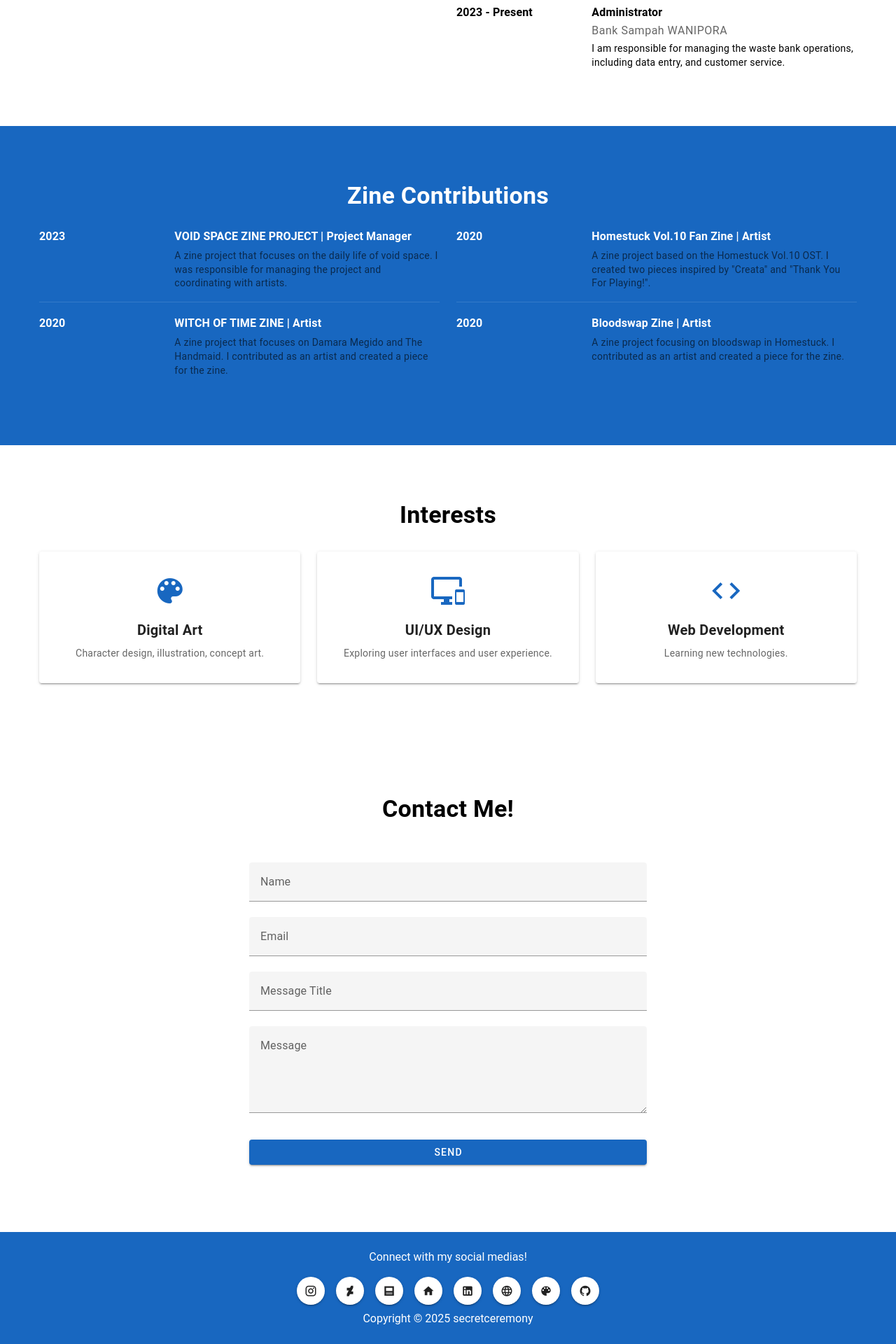
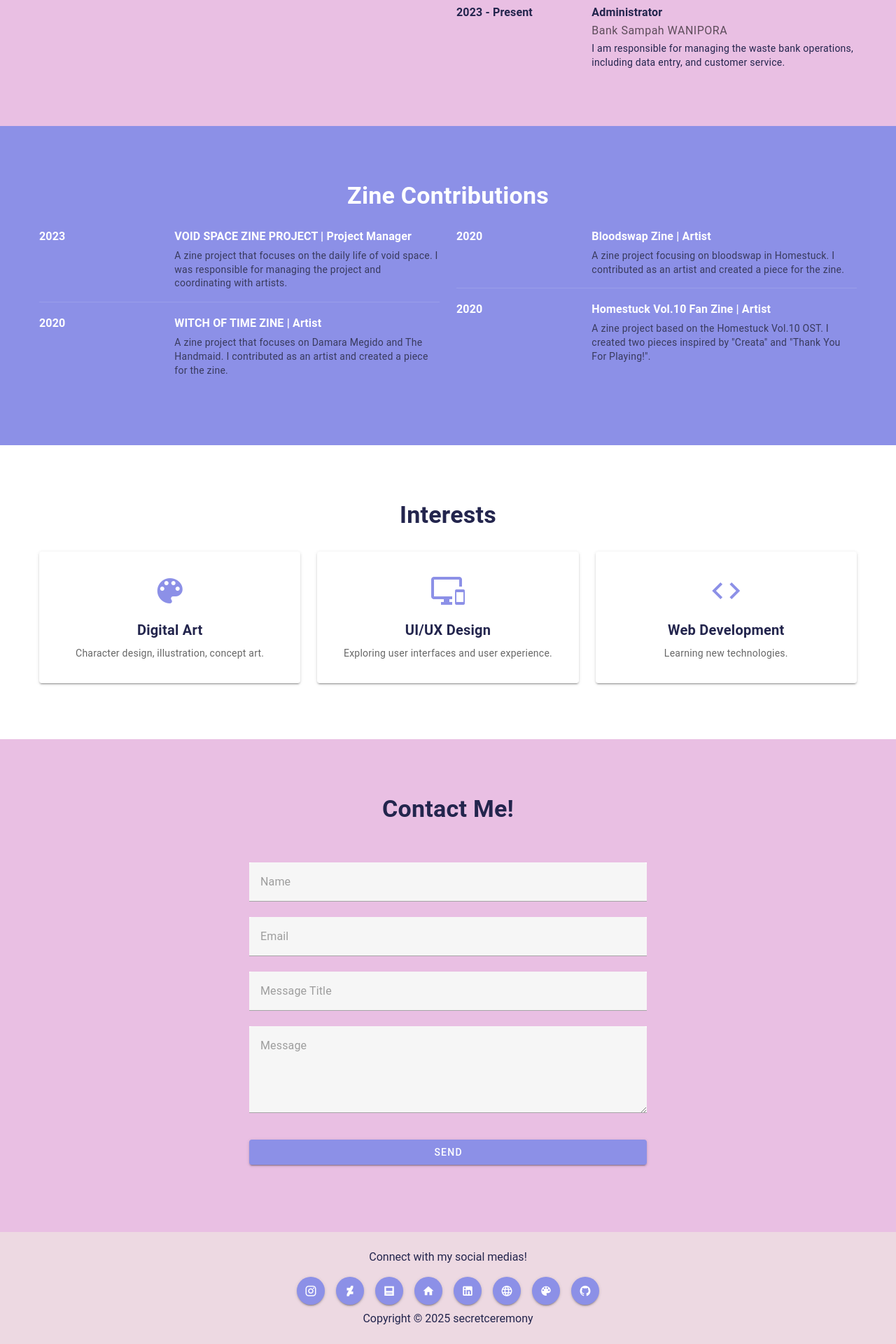
Before and after one commit to secretceremony/sillywillysil, a Vue app: page / in a window 1280 px wide. Shown: the part 873-2793 px from the top of the page at 70% size. Built offline with nearby package versions, Linux system fonts and the light colour scheme.

Commit message:
added color palette

```diff
--- a/src/components/ContactForm.vue
+++ b/src/components/ContactForm.vue
@@ -1,5 +1,5 @@
 <template>
-   <h2 class="text-h4 font-weight-bold text-center mb-6">Contact Me!</h2>
+  <h2 class="text-h4 font-weight-bold text-center mb-6 contact-text">Contact Me!</h2>
   <v-container class="mt-10 contact-form" max-width="600">
     <v-form @submit.prevent="sendEmail" ref="formRef">
       <v-text-field
@@ -35,7 +35,7 @@
         outlined
         ></v-textarea>
 
-        <v-btn type="submit" class="mt-4" block color="primary">Send</v-btn>
+      <v-btn type="submit" class="mt-4" block color="#8C90E7">Send</v-btn>
 
       <v-alert
         v-if="success"
@@ -73,6 +73,7 @@
       error: false
     };
   },
+
   methods: {
     sendEmail() {
       this.success = false;
@@ -92,3 +93,49 @@
   }
 };
 </script>
+
+<style scoped>
+/* Using deep selectors to target Vuetify component internals */
+/* The .contact-form class on the v-container provides a scope for these styles */
+
+/* Styling for the background of outlined text fields and textarea */
+.contact-form ::v-deep(.v-input__control) {
+  background-color: #ffffff; /* Set background to white */
+}
+
+/* Styling for the border of outlined text fields and textarea */
+.contact-form ::v-deep(.v-input--outlined fieldset) {
+  border-color: #BAA7E6; /* Unfocused border color from the palette */
+}
+
+/* Styling for the label color */
+.contact-form ::v-deep(.v-label) {
+   color: rgba(0, 0, 0, 0.6); /* Default unfocused label color - adjust rgba value if a different shade is desired */
+}
+
+/* Styles for the focused state (border and label) */
+.contact-form ::v-deep(.v-input--is-focused.v-input--outlined fieldset) {
+  border-color: #8C90E7 !important; /* Focused border color from the palette */
+}
+
+.contact-form ::v-deep(.v-input--is-focused .v-label) {
+  color: #8C90E7 !important; /* Focused label color from the palette */
+}
+
+/* Styling for the success alert */
+.contact-form ::v-deep(.v-alert.v-alert--type-success) {
+  background-color: #BAA7E6 !important; /* Success background from the palette */
+  color: #000000 !important; /* Ensure text is readable on the light background */
+}
+
+/* Styling for the error alert */
+.contact-form ::v-deep(.v-alert.v-alert--type-error) {
+  background-color: #ECC9dc !important; /* Error background from the palette (unconventional) */
+  color: #000000 !important; /* Ensure text is readable on the light background */
+}
+
+/* Apply text color from the palette */
+.contact-text {
+  color: #23254d;
+}
+</style>
--- a/src/components/Footer.vue
+++ b/src/components/Footer.vue
@@ -1,45 +1,45 @@
 <template>
-  <v-footer color="primary">
+  <v-footer color="#edd9e2">
     <v-container class="text-center">
-      <div class="mb-4">
+      <div class="mb-4 footer-text">
         Connect with my social medias!
       </div>
 
       <div class="mb-2">
-        <v-btn icon size="small" class="mx-2" href="https://www.instagram.com/eclairvanna/" target="_blank">
+        <v-btn icon size="small" class="mx-2" href="https://www.instagram.com/eclairvanna/" target="_blank" color="#8C90E7">
             <v-icon>mdi-instagram</v-icon>
         </v-btn>
 
-        <v-btn icon size="small" class="mx-2" href="http://sxlveri.deviantart.com/" target="_blank">
+        <v-btn icon size="small" class="mx-2" href="http://sxlveri.deviantart.com/" target="_blank" color="#8C90E7">
             <v-icon>mdi-deviantart</v-icon>
         </v-btn>
 
-        <v-btn icon size="small" class="mx-2" href="https://sil-vxeri.tumblr.com/" target="_blank">
+        <v-btn icon size="small" class="mx-2" href="https://sil-vxeri.tumblr.com/" target="_blank" color="#8C90E7">
             <v-icon>mdi-post</v-icon>
         </v-btn>
 
-        <v-btn icon size="small" class="mx-2" href="http://toyhou.se/silvxeri/" target="_blank">
+        <v-btn icon size="small" class="mx-2" href="http://toyhou.se/silvxeri/" target="_blank" color="#8C90E7">
              <v-icon>mdi-home</v-icon>
         </v-btn>
 
-        <v-btn icon size="small" class="mx-2" href="https://www.linkedin.com/in/ansselmaa/" target="_blank">
+        <v-btn icon size="small" class="mx-2" href="https://www.linkedin.com/in/ansselmaa/" target="_blank" color="#8C90E7">
             <v-icon>mdi-linkedin</v-icon>
         </v-btn>
 
-        <v-btn icon size="small" class="mx-2" href="https://secretceremony.carrd.co/" target="_blank">
+        <v-btn icon size="small" class="mx-2" href="https://secretceremony.carrd.co/" target="_blank" color="#8C90E7">
             <v-icon>mdi-web</v-icon>
         </v-btn>
 
-        <v-btn icon size="small" class="mx-2" href="https://artfight.net/~secretceremony" target="_blank">
+        <v-btn icon size="small" class="mx-2" href="https://artfight.net/~secretceremony" target="_blank" color="#8C90E7">
             <v-icon>mdi-palette</v-icon>
         </v-btn>
 
-         <v-btn icon size="small" class="mx-2" href="https://github.com/secretceremony" target="_blank">
-             <v-icon>mdi-github</v-icon>
+          <v-btn icon size="small" class="mx-2" href="https://github.com/secretceremony" target="_blank" color="#8C90E7">
+              <v-icon>mdi-github</v-icon>
         </v-btn>
       </div>
 
-      <div>
+      <div class="footer-text">
         Copyright &copy; <span id="currentYear"></span> secretceremony
       </div>
     </v-container>
@@ -54,3 +54,12 @@ export default {
   }
 };
 </script>
+
+<style scoped>
+/* Apply text color from the palette */
+.footer-text {
+  color: #23254d;
+}
+
+
+</style>
--- a/src/components/Navbar.vue
+++ b/src/components/Navbar.vue
@@ -1,5 +1,5 @@
 <template>
-    <v-app-bar app color="primary" dark>
+  <v-app-bar app color="#8C90E7" dark>
     <v-toolbar-title>silly willy sil!</v-toolbar-title>
     <v-spacer></v-spacer>
     <v-btn to="/about" text>About</v-btn>
--- a/src/components/TOS.vue
+++ b/src/components/TOS.vue
@@ -1,6 +1,6 @@
 <template>
   <v-card flat>
-      <v-card-text>
+    <v-card-text class="tos-text">
       <h3 class="text-h6 mb-4">Terms of Service (TOS) for Commissions</h3>
       <p>By commissioning me, you agree to the following terms:</p>
 
@@ -53,6 +53,12 @@
 </script>
 
 <style scoped>
+/* Apply the requested dark purple color to all text within the v-card-text */
+.tos-text {
+  color: #23254d; /* The requested very dark purple */
+}
+
+/* Existing list styling */
 ul {
   padding-left: 20px;
 }
--- a/src/components/TOU.vue
+++ b/src/components/TOU.vue
@@ -1,6 +1,6 @@
 <template>
   <v-card flat>
-      <v-card-text>
+    <v-card-text class="tou-text">
       <h3 class="text-h6 mb-4">Terms of Use (TOU) for Commissioned Artwork</h3>
       <p>These terms outline how you may use the commissioned artwork you receive.</p>
 
@@ -38,6 +38,12 @@
 </script>
 
 <style scoped>
+/* Apply the requested dark purple color to all text within the v-card-text */
+.tou-text {
+  color: #23254d; /* The requested very dark purple */
+}
+
+/* Existing list styling */
 ul {
   padding-left: 20px;
 }
--- a/src/pages/About.vue
+++ b/src/pages/About.vue
@@ -1,6 +1,7 @@
 <template>
   <div>
-    <section class="bg-primary text-white text-center">
+    <!-- Changed background color -->
+    <section style="background-color: #8C90E7;" class="text-white text-center">
       <v-container class="py-10 py-md-16">
         <v-row align="center" justify="center">
           <v-col cols="12" md="6">
@@ -22,7 +23,8 @@
       </v-container>
     </section>
 
-    <section class="bg-surface py-10 py-md-16">
+    <!-- Changed background color -->
+    <section style="background-color: #E9BFE3;" class="py-10 py-md-16 dark-text">
       <v-container>
         <v-row align="start" justify="center">
           <v-col cols="12" md="6">
@@ -94,7 +96,8 @@
       </v-container>
     </section>
 
-    <section class="bg-primary text-white py-10 py-md-16">
+    <!-- Changed background color -->
+    <section style="background-color: #8C90E7;" class="text-white py-10 py-md-16">
       <v-container>
         <h2 class="text-h4 font-weight-bold text-center mb-6">Zine Contributions</h2>
 
@@ -107,11 +110,13 @@
                 </v-col>
                 <v-col cols="12" sm="8">
                   <div class="font-weight-bold text-subtitle-1 mb-1">
+                    <!-- Keep text-white class for links -->
                     <a href="https://heyzine.com/flip-book/b6986b2e30.html" target="_blank" class="text-decoration-none text-white">
                       VOID SPACE ZINE PROJECT
                     </a> | Project Manager
                   </div>
-                  <p class="text-body-2 text-medium-emphasis text-white">
+                  <!-- Text color controlled by parent text-white -->
+                  <p class="text-body-2 text-medium-emphasis">
                     A zine project that focuses on the daily life of void space. I was responsible for managing the project and coordinating with artists.
                   </p>
                 </v-col>
@@ -127,11 +132,13 @@
                 </v-col>
                 <v-col cols="12" sm="8">
                   <div class="font-weight-bold text-subtitle-1 mb-1">
+                    <!-- Keep text-white class for links -->
                     <a href="https://x.com/witchoftimezine" target="_blank" class="text-decoration-none text-white">
                       WITCH OF TIME ZINE
                     </a> | Artist
                   </div>
-                  <p class="text-body-2 text-medium-emphasis text-white">
+                   <!-- Text color controlled by parent text-white -->
+                  <p class="text-body-2 text-medium-emphasis">
                     A zine project that focuses on Damara Megido and The Handmaid. I contributed as an artist and created a piece for the zine.
                   </p>
                 </v-col>
@@ -147,12 +154,12 @@
                 </v-col>
                 <v-col cols="12" sm="8">
                   <div class="font-weight-bold text-subtitle-1 mb-1">
-                    <a href="https://x.com/VOL10_FANZINE" target="_blank" class="text-decoration-none text-white">
-                      Homestuck Vol.10 Fan Zine
-                    </a> | Artist
+                    <!-- Keep text-white class for links (although this one has no link) -->
+                    Bloodswap Zine | Artist
                   </div>
-                  <p class="text-body-2 text-medium-emphasis text-white">
-                    A zine project based on the Homestuck Vol.10 OST. I created two pieces inspired by "Creata" and "Thank You For Playing!".
+                   <!-- Text color controlled by parent text-white -->
+                  <p class="text-body-2 text-medium-emphasis">
+                    A zine project focusing on bloodswap in Homestuck. I contributed as an artist and created a piece for the zine.
                   </p>
                 </v-col>
               </v-row>
@@ -167,10 +174,12 @@
                 </v-col>
                 <v-col cols="12" sm="8">
                   <div class="font-weight-bold text-subtitle-1 mb-1">
-                    Bloodswap Zine | Artist
+                     <!-- Keep text-white class for links (although this one has no link) -->
+                    Homestuck Vol.10 Fan Zine | Artist
                   </div>
-                  <p class="text-body-2 text-medium-emphasis text-white">
-                    A zine project focusing on bloodswap in Homestuck. I contributed as an artist and created a piece for the zine.
+                   <!-- Text color controlled by parent text-white -->
+                  <p class="text-body-2 text-medium-emphasis">
+                    A zine project based on the Homestuck Vol.10 OST. I created two pieces inspired by "Creata" and "Thank You For Playing!".
                   </p>
                 </v-col>
               </v-row>
@@ -180,16 +189,18 @@
       </v-container>
     </section>
 
+    <!-- Keep background color as white, updated icon colors -->
     <section class="bg-white py-10 py-md-16">
       <v-container>
-        <h2 class="text-h4 font-weight-bold text-center mb-8">Interests</h2>
+        <h2 class="text-h4 font-weight-bold text-center mb-8 dark-text">Interests</h2>
 
         <v-row justify="center">
           <v-col cols="12" sm="6" md="4">
             <v-card elevation="2" class="pa-4">
               <v-card-text class="text-center">
-                <v-icon size="48" color="primary" class="mb-4">mdi-palette</v-icon>
-                <h3 class="text-h6 font-weight-semibold mb-2">Digital Art</h3>
+                <!-- Changed icon color -->
+                <v-icon size="48" color="#8C90E7" class="mb-4">mdi-palette</v-icon>
+                <h3 class="text-h6 font-weight-semibold mb-2 dark-text">Digital Art</h3>
                 <p class="text-body-2 text-medium-emphasis">
                   Character design, illustration, concept art.
                 </p>
@@ -200,8 +211,9 @@
           <v-col cols="12" sm="6" md="4">
             <v-card elevation="2" class="pa-4">
               <v-card-text class="text-center">
-                <v-icon size="48" color="primary" class="mb-4">mdi-monitor-cellphone</v-icon>
-                <h3 class="text-h6 font-weight-semibold mb-2">UI/UX Design</h3>
+                <!-- Changed icon color -->
+                <v-icon size="48" color="#8C90E7" class="mb-4">mdi-monitor-cellphone</v-icon>
+                <h3 class="text-h6 font-weight-semibold mb-2 dark-text">UI/UX Design</h3>
                 <p class="text-body-2 text-medium-emphasis">
                   Exploring user interfaces and user experience.
                 </p>
@@ -212,8 +224,9 @@
           <v-col cols="12" sm="6" md="4">
             <v-card elevation="2" class="pa-4">
               <v-card-text class="text-center">
-                <v-icon size="48" color="primary" class="mb-4">mdi-code-tags</v-icon>
-                <h3 class="text-h6 font-weight-semibold mb-2">Web Development</h3>
+                 <!-- Changed icon color -->
+                <v-icon size="48" color="#8C90E7" class="mb-4">mdi-code-tags</v-icon>
+                <h3 class="text-h6 font-weight-semibold mb-2 dark-text">Web Development</h3>
                 <p class="text-body-2 text-medium-emphasis">
                   Learning new technologies.
                 </p>
@@ -224,8 +237,10 @@
       </v-container>
     </section>
 
-    <section class="bg-surface py-10 py-md-16">
+    <!-- Changed background color -->
+    <section style="background-color: #E9BFE3;" class="py-10 py-md-16">
       <v-container>
+        <!-- Assuming ContactForm component handles its own internal colors/styles -->
         <ContactForm />
       </v-container>
     </section>
@@ -244,3 +259,9 @@ export default {
   // methods: {},
 };
 </script>
+
+<style scoped>
+.dark-text {
+  color: #23254d;
+}
+</style>
--- a/src/pages/Portfolio.vue
+++ b/src/pages/Portfolio.vue
@@ -1,6 +1,7 @@
 <template>
   <div>
-    <section class="bg-primary text-white text-center py-10 py-md-16">
+    <!-- Changed background color from bg-primary to hex code -->
+    <section style="background-color: #8C90E7;" class="text-white text-center py-10 py-md-16">
       <v-container>
         <h1 class="text-h3 text-md-h2 font-weight-bold mb-4">My Portfolio</h1>
         <p class="text-subtitle-1">A showcase of my digital art contributions and best pieces over the years.</p>
@@ -9,7 +10,7 @@
 
     <section class="bg-white py-10 py-md-16">
       <v-container>
-        <h2 class="text-h4 font-weight-bold text-center mb-8">Zine Contributions Art</h2>
+        <h2 class="text-h4 font-weight-bold text-center mb-8 dark-text">Zine Contributions Art</h2>
 
         <v-row justify="center">
           <v-col
@@ -18,7 +19,7 @@
             cols="12"
             md="10"
           >
-            <v-card elevation="2" class="mb-8">
+            <v-card elevation="2" class="mb-8 dark-text"> <!-- Card background is default white -->
               <v-row no-gutters>
                 <v-col cols="12" md="6">
                   <v-img
@@ -31,7 +32,7 @@
                   ></v-img>
                 </v-col>
                 <v-col cols="12" md="6">
-                  <v-card-title>{{ item.title }}</v-card-title>
+                  <v-card-title class="dark-text">{{ item.title }}</v-card-title>
                   <v-card-subtitle v-if="item.zine">From: {{ item.zine }}</v-card-subtitle>
                   <v-card-text>
                     <p>{{ item.description }}</p>
@@ -44,15 +45,15 @@
       </v-container>
     </section>
 
-    <section class="bg-surface py-10 py-md-16">
+    <section style="background-color: #E9BFE3;" class="py-10 py-md-16">
       <v-container>
-        <h2 class="text-h4 font-weight-bold text-center mb-8">Best Artwork by Year</h2>
+        <h2 class="text-h4 font-weight-bold text-center mb-8 dark-text">Best Artwork by Year</h2>
 
         <v-card elevation="2">
           <v-tabs
             v-model="activeYearTab"
             align-tabs="center"
-            color="primary"
+            color="#8C90E7"
             grow
           >
             <v-tab
@@ -89,6 +90,7 @@
                       class="cursor-pointer"
                       @click="openDialog(artwork)"
                     >
+
                         <div class="d-flex fill-height justify-center align-end pa-3 text-white" style="background: rgba(0, 0, 0, 0.3);">
                            <div class="text-center">
                              <h3 class="text-h6 font-weight-bold mb-1">{{ artwork.title }}</h3>
@@ -97,7 +99,7 @@
                         </div>
                     </v-carousel-item>
                   </v-carousel>
-                   <p v-else class="text-center text-medium-emphasis py-8">No artwork available for {{ year }} yet.</p>
+                    <p v-else class="text-center text-medium-emphasis py-8">No artwork available for {{ year }} yet.</p> <!-- Inherits .dark-text with opacity -->
                 </v-card-text>
               </v-card>
             </v-window-item>
@@ -111,10 +113,10 @@
        max-width="800"
      >
        <v-card>
-         <v-card-title class="d-flex justify-space-between align-center">
+          <v-card-title class="d-flex justify-space-between align-center dark-text">
              <span>{{ selectedImage ? selectedImage.title : 'Image Preview' }}</span>
              <v-btn icon @click="closeDialog">
-             <v-icon>mdi-close</v-icon>
+               <v-icon color="dark-text">mdi-close</v-icon>
              </v-btn>
           </v-card-title>
           <v-card-text class="pa-0">
@@ -127,15 +129,17 @@
              ></v-img>
           </v-card-text>
            <v-card-actions v-if="selectedImage && selectedImage.description">
-            <v-card-text class="text-body-2 text-medium-emphasis">
+             <v-card-text class="text-body-2 text-medium-emphasis"> <!-- Text is default dark/black with opacity -->
                 {{ selectedImage.description }}
              </v-card-text>
            </v-card-actions>
          </v-card>
        </v-dialog>
 
-     <section class="text-center py-10">
-        <v-btn color="primary" to="/">Back to About Me</v-btn>
+      <!-- Background color white, Added dark-text class for text color -->
+      <section class="text-center py-10 dark-text" style="background-color: #ffffff;"> <!-- Explicitly setting background to white -->
+         <!-- Button color changed from primary to hex code -->
+         <v-btn color="#8C90E7" to="/">Back to About Me</v-btn>
       </section>
 
   </div>
@@ -241,4 +245,35 @@ export default {
 .cursor-pointer {
   cursor: pointer;
 }
+
+/* Apply the chosen dark color (#23254d) to text elements in sections with light backgrounds */
+.dark-text {
+    color: #23254d; /* Use the requested very dark purple */
+}
+
+/* Adjust card text padding for cards with images */
+.v-card .v-card-text {
+    padding-top: 0 !important;
+}
+
+/* Adjustments for v-img within cards if title/subtitle padding is affecting it */
+.v-card .v-card-title,
+.v-card .v-card-subtitle {
+    padding-bottom: 8px; /* Reduce default padding below title/subtitle */
+}
+
+/* Style for Will/Won't Draw lists */
+.v-card-text ul {
+    list-style: disc;
+    padding-left: 20px; /* Add some padding for the list bullets */
+}
+
+/* Adjust padding for list items if needed */
+.v-card-text ul li {
+  margin-bottom: 8px; /* Add space between list items */
+}
+
+.dark-text {
+  color: #23254d;
+}
 </style>
```
Also changed, not shown: src/pages/Commission.vue (+43 -64 lines). Lines whose indentation alone changed are shown as unchanged.
